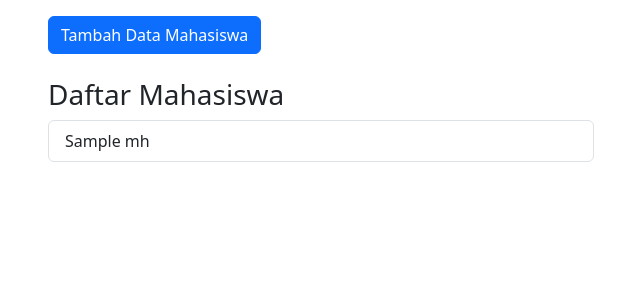
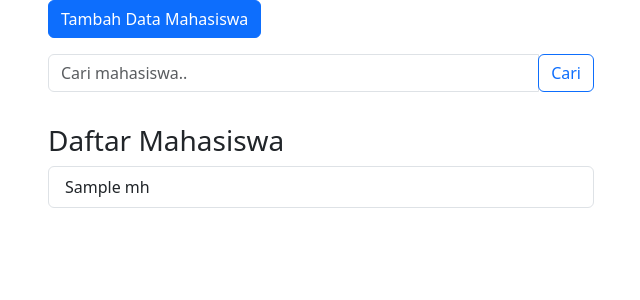
Before and after one commit to AcepImam21/prakweb2023_b_213040040_mvc, a PHP site: the page made by app/views/mahasiswa/index.php in a window 1280 px wide. Shown: the part 56-356 px from the top of the page, without its empty margins (34-674 px from the left). Run offline with PHP 8.4, Linux system fonts and the light colour scheme; the template is opened without the code that fills it: most values are stand-ins (such as "Sample title", 1, 10 or a date in 2020); some libraries are stand-ins or nearby versions.

Commit message:
#13 Searching

```diff
--- a/app/views/mahasiswa/index.php
+++ b/app/views/mahasiswa/index.php
@@ -6,12 +6,29 @@
         </div>
     </div>
 
-    <div class="row mt-3">
+    <div class="row mb-3">
         <div class="col-lg-6">
             <button type="button" class="btn btn-primary tombolTambahData" data-toggle="modal" data-target="#exampleModal" >
                 Tambah Data Mahasiswa
             </button>
-            <br></br>
+        </div>
+    </div>
+
+    <div class="row mb-3">
+        <div class="col-lg-6">
+            <form action="<?= BASEURL; ?>/mahasiswa/cari" method="post">
+            <div class="input-group mb-3">
+                <input type="text" class="form-control" placeholder="Cari mahasiswa.." name="keyword" id="keyword" autocomplete="off">
+                <div class="input-group-append">
+                    <button class="btn btn-outline-primary" type="submit" id="tombolCari">Cari</button>
+                </div>
+            </div>
+            </form>
+        </div>
+    </div>
+
+    <div class="row mb-3">
+        <div class="col-lg-6">
             <h3>Daftar Mahasiswa</h3>
             <ul class="list-group">
 
```
Also changed, not shown: app/controllers/Mahasiswa.php (+9 -0 lines), app/models/Mahasiswa_model.php (+9 -0 lines).
